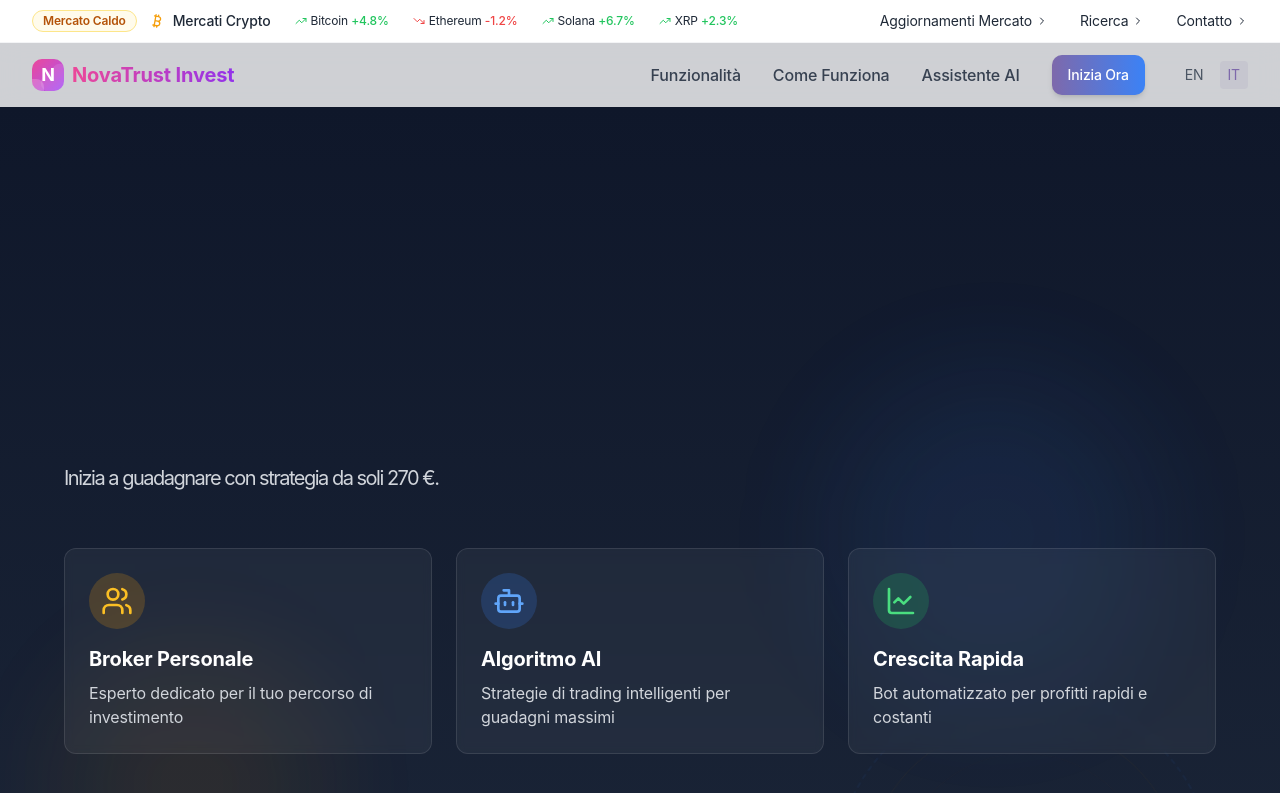
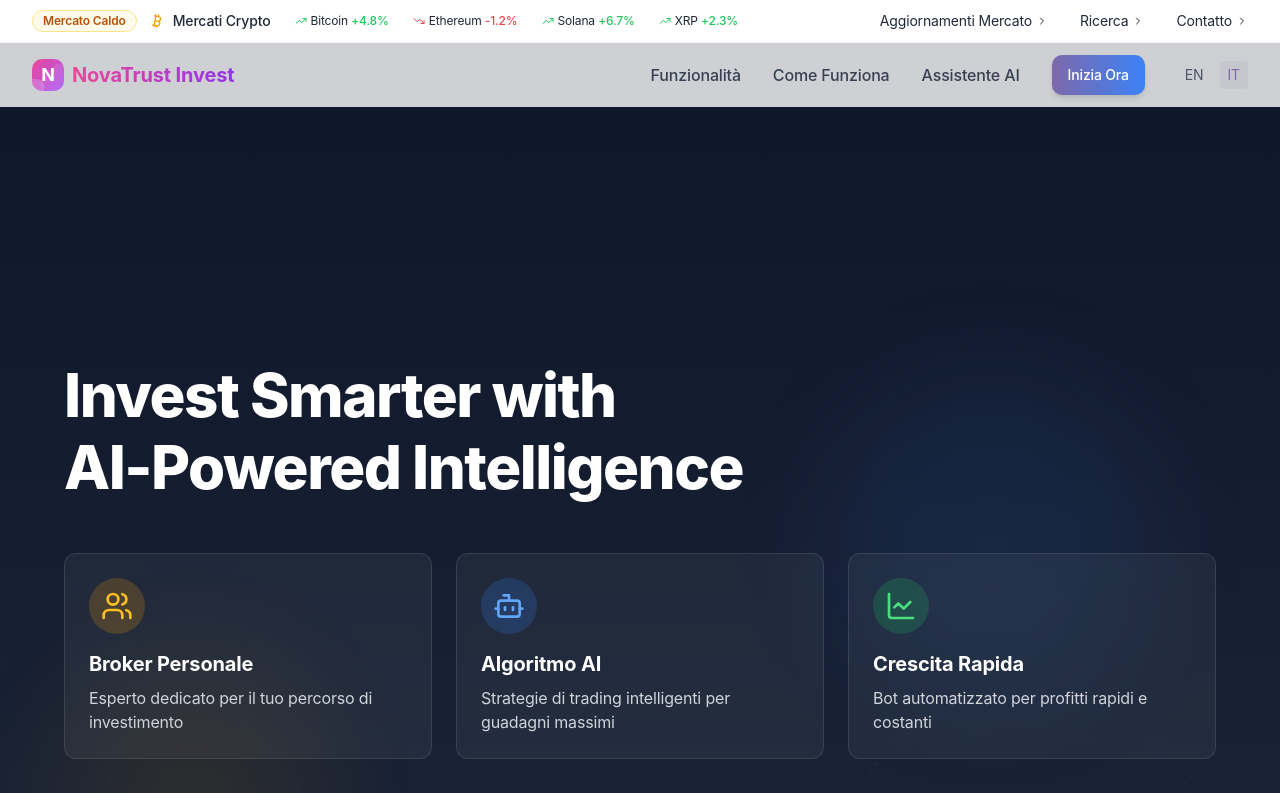
Before and after one commit to Creator-CB/web-v2-26, a React (Vite) app: page / in a window 1280 px wide. Shown: the top 793 px of the page. Built offline with nearby package versions, Linux system fonts and the light colour scheme.

Commit message:
Code edited in Lovable Code Editor
Edited UI in Lovable

```diff
--- a/src/components/Hero.tsx
+++ b/src/components/Hero.tsx
@@ -81,16 +81,9 @@ const Hero = () => {
                 </Badge>
               </div>
 
-              <h1 className="text-4xl font-bold tracking-tight sm:text-5xl md:text-6xl md:leading-tight">
-                <span
-                  className={`block text-gradient bg-gradient-to-r from-orange-500 to-amber-500 bg-clip-text text-transparent transition-all duration-1000 ${isVisible ? 'translate-y-0 opacity-100' : 'translate-y-10 opacity-0'}`}
-                >
-                  {typingText}
-                  <span className={`animate-pulse inline-block w-1 h-[1em] bg-amber-500 ml-1 align-middle ${typingComplete ? 'opacity-0' : 'opacity-100'}`}></span>
-                </span>
-                <span className="block text-xl font-normal mt-6 text-gray-300">
-                  {t('subheadline')}
-                </span>
+              <h1 className="text-4xl font-extrabold tracking-tight sm:text-5xl md:text-6xl">
+                <span className="block">Invest Smarter with</span>
+                <span className="block gradient-text mt-3">AI-Powered Intelligence</span>
               </h1>
 
               <div className="mt-14 grid grid-cols-1 md:grid-cols-3 gap-6 max-w-3xl mx-auto lg:mx-0 lg:max-w-none">
```
